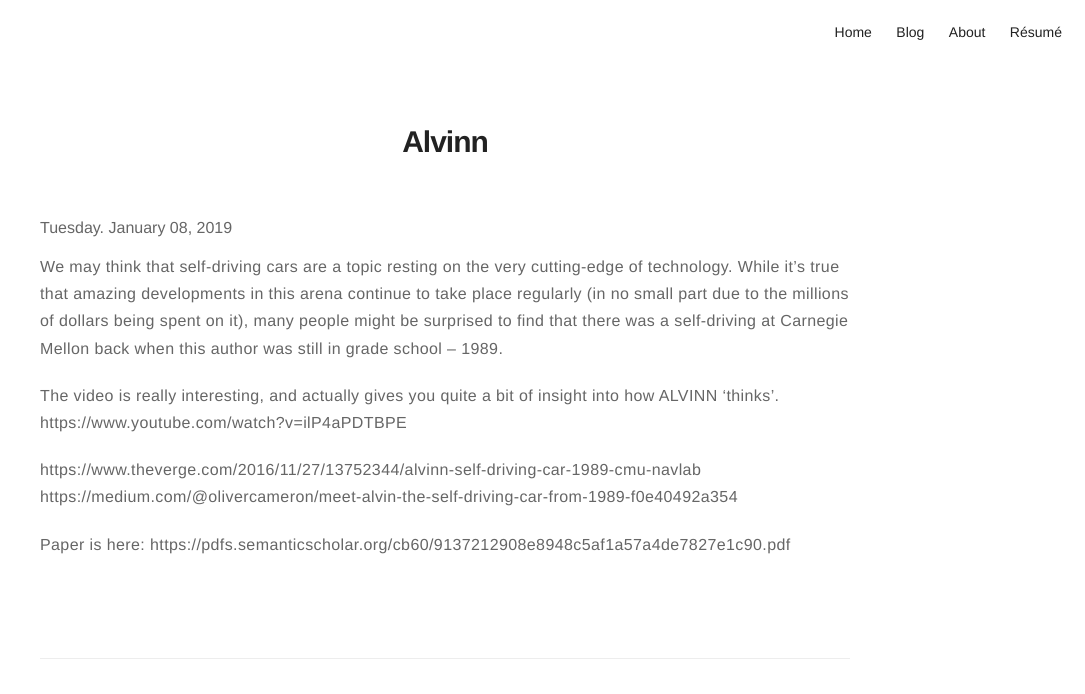
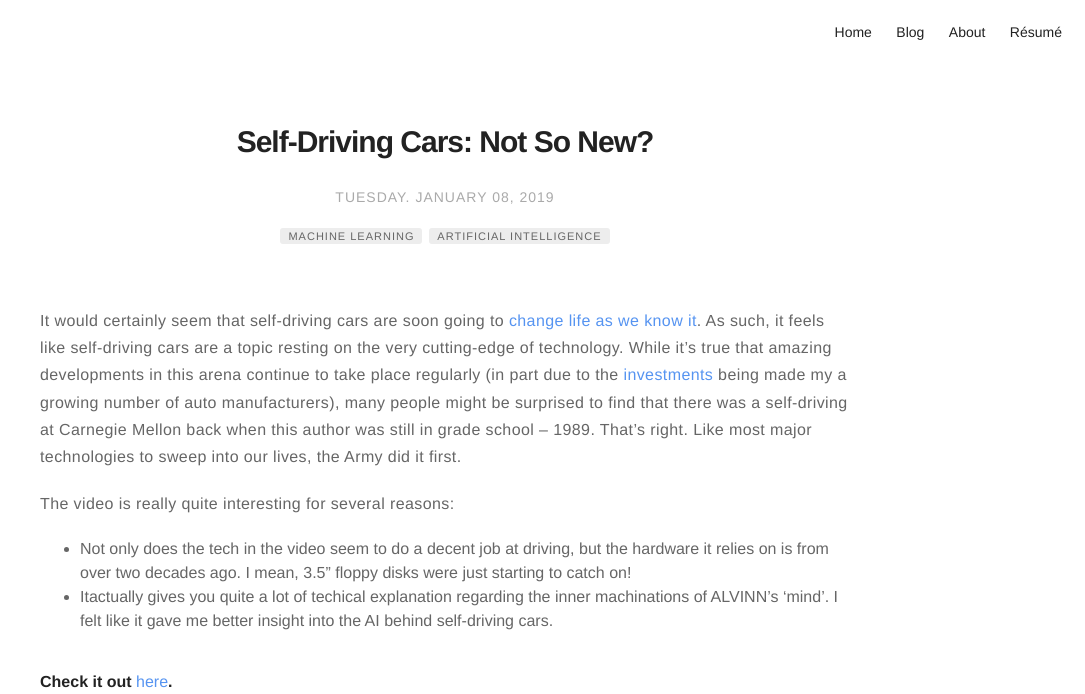
Before and after one commit to meccaLeccaHi/meccaLeccaHi.github.io, a Jekyll site: the page built from _posts/2019-01-08-alvinn.md, in a window 1280 px wide and 1400 px high. Shown: the top 694 px of the window, without its empty margins (195-1280 px from the left). Built offline with Jekyll 4.4.1, drawn with Linux system fonts in a browser that asks for light colours; our own code applies the rules of GitHub Pages for plain Markdown files; comment, search, counter and statistics services are not loaded; some of the changed text lies outside the part shown.

Commit message:
fixed new post

```diff
--- a/_posts/2019-01-08-alvinn.md
+++ b/_posts/2019-01-08-alvinn.md
@@ -1,11 +1,24 @@
-We may think that self-driving cars are a topic resting on the very cutting-edge of technology. While it's true that amazing developments in this arena continue to take place regularly (in no small part due to the millions of dollars being spent on it), many people might be surprised to find that there was a self-driving at Carnegie Mellon back when this author was still in grade school -- 1989.
+---
+title: "Self-Driving Cars: Not So New?"
+date: 2019-01-08
+layout: post
+math: false
+category: blog
+comments: true
+tag:
+- machine learning
+- artificial intelligence
+author: adam
+description: Post including surprising facts on how long self-driving cars have been around.
+---
 
+It would certainly seem that self-driving cars are soon going to [change life as we know it](https://www.forbes.com/sites/danielaraya/2019/01/10/top-10-industries-transformed-by-self-driving-cars/#35cd552759ae). As such, it feels like self-driving cars are a topic resting on the very cutting-edge of technology. While it's true that amazing developments in this arena continue to take place regularly (in part due to the [investments](https://www.forbes.com/sites/edgarsten/2019/01/15/ford-vw-partnering-on-trucks-and-maybe-electric-and-self-driving-vehicles/#6bd17fc56265) being made my a growing number of auto manufacturers), many people might be surprised to find that there was a self-driving at Carnegie Mellon back when this author was still in grade school -- 1989. That's right. Like most major technologies to sweep into our lives, the Army did it first.
 
-The video is really interesting, and actually gives you quite a bit of insight into how ALVINN 'thinks'.
-https://www.youtube.com/watch?v=ilP4aPDTBPE
+The video is really quite interesting for several reasons:
+- Not only does the tech in the video seem to do a decent job at driving, but the hardware it relies on is from over two decades ago. I mean, 3.5" floppy disks were just starting to catch on!
+- Itactually gives you quite a lot of techical explanation regarding the inner machinations of ALVINN's 'mind'. I felt like it gave me better insight into the AI behind self-driving cars.
 
-https://www.theverge.com/2016/11/27/13752344/alvinn-self-driving-car-1989-cmu-navlab
-https://medium.com/@olivercameron/meet-alvin-the-self-driving-car-from-1989-f0e40492a354
+#### Check it out [here](https://www.youtube.com/watch?v=ilP4aPDTBPE).
+<iframe width="1141" height="481" src="http://www.youtube.com/embed/ilP4aPDTBPE" frameborder="0" allowfullscreen></iframe>
 
-Paper is here:
-https://pdfs.semanticscholar.org/cb60/9137212908e8948c5af1a57a4de7827e1c90.pdf
+It's well worth the watch! If you're interested in learning more, the original paper is [here](https://pdfs.semanticscholar.org/cb60/9137212908e8948c5af1a57a4de7827e1c90.pdf).
```
